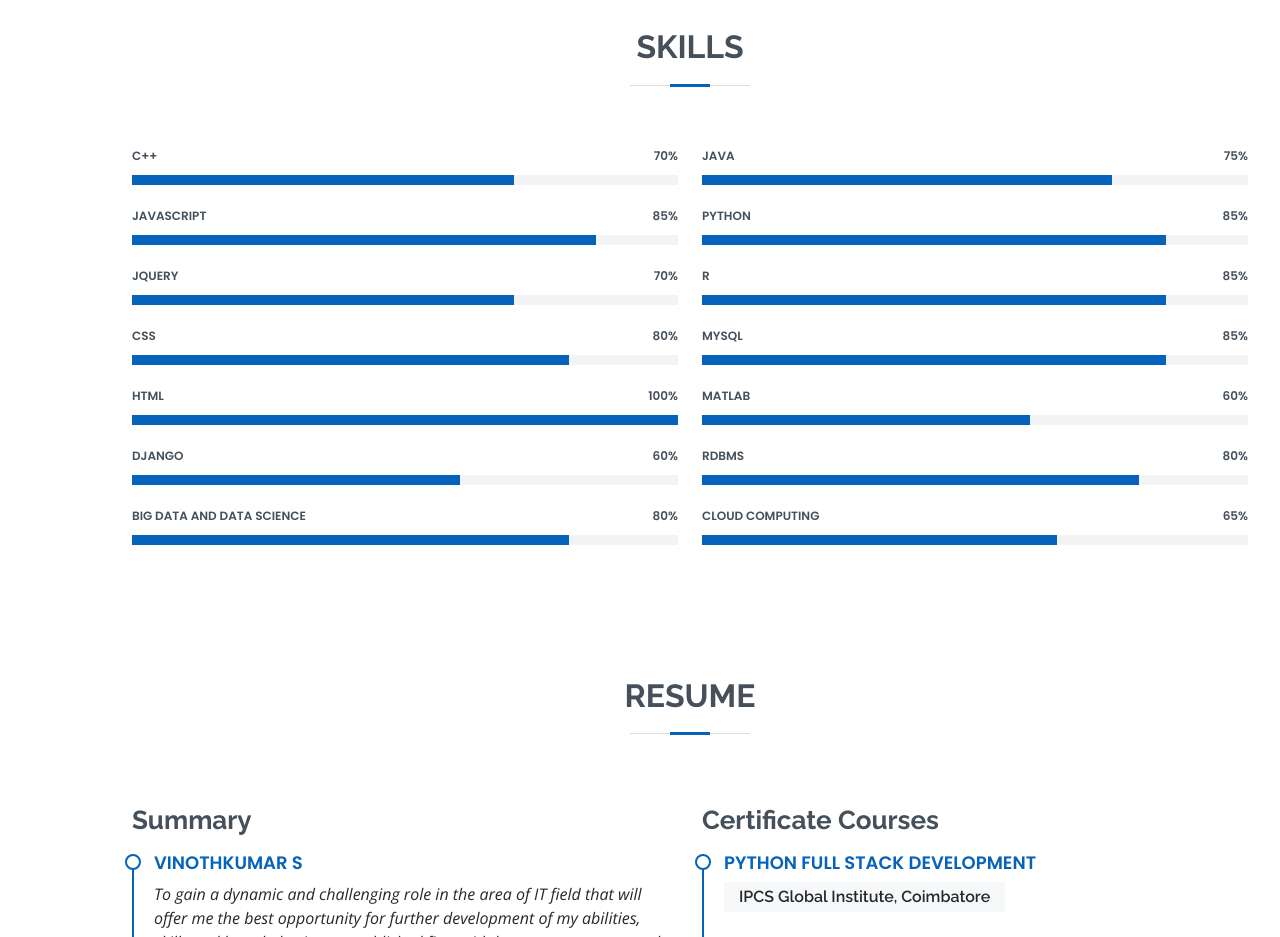
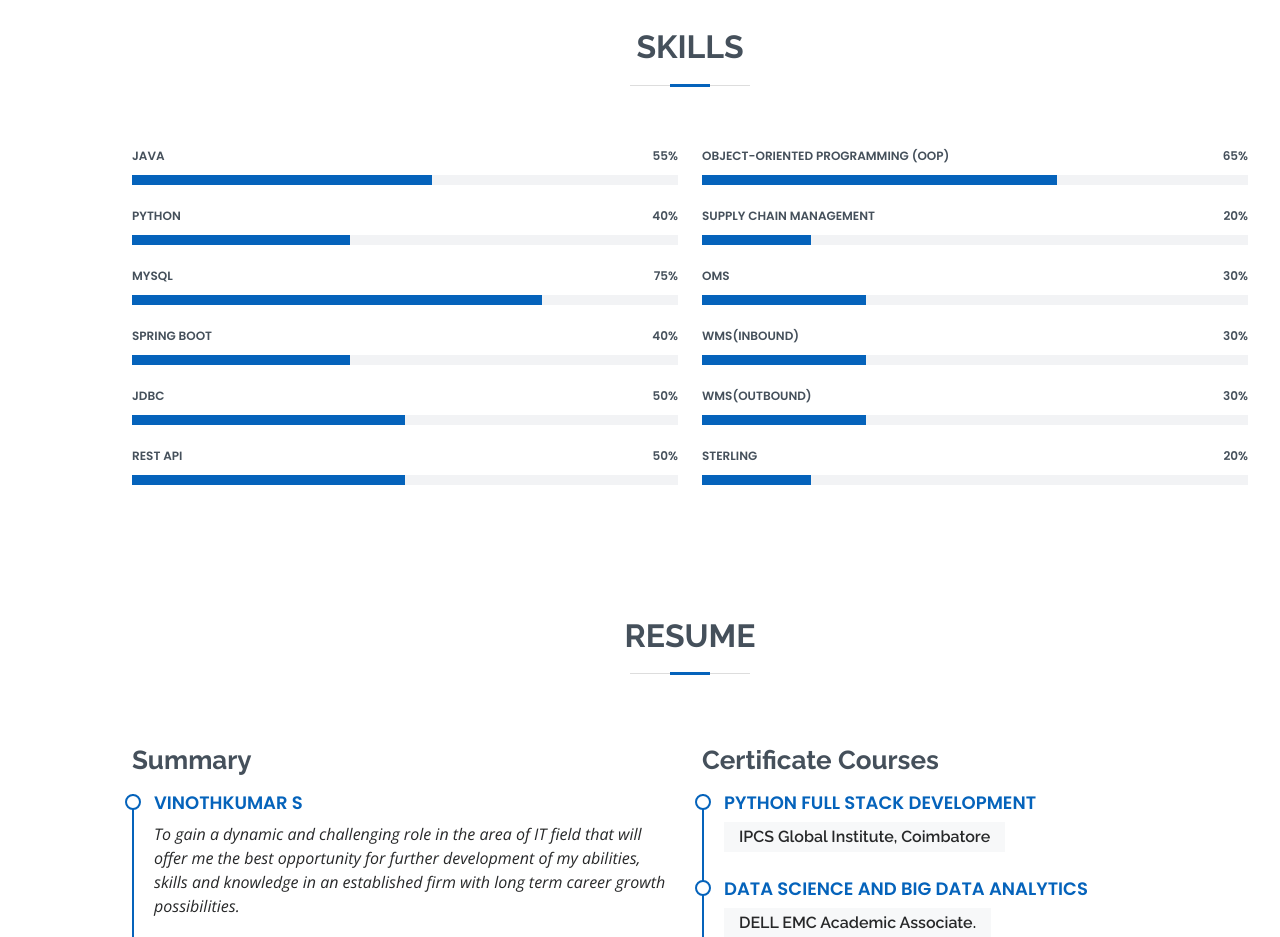
Before and after one commit to vinothsankar/vk, a plain HTML site: page index.html in a window 1280 px wide. Shown: the part 1360-2297 px from the top of the page. Drawn offline with nearby package versions, Linux system fonts and the light colour scheme.

Commit message:
Update index.html
Update skills based on sterling and java

```diff
--- a/index.html
+++ b/index.html
@@ -144,113 +144,96 @@
         <div class="row skills-content">
 
            <div class="col-lg-6">
-
 				 <div class="progress">
-              <span class="skill">C++ <i class="val">70%</i></span>
+              <span class="skill">Java <i class="val">55%</i></span>
               <div class="progress-bar-wrap">
-                <div class="progress-bar" role="progressbar" aria-valuenow="70" aria-valuemin="0" aria-valuemax="100"></div>
+                <div class="progress-bar" role="progressbar" aria-valuenow="55" aria-valuemin="0" aria-valuemax="100"></div>
               </div>
               </div>
 
             <div class="progress">
-              <span class="skill">JavaScript <i class="val">85%</i></span>
+              <span class="skill">Python <i class="val">40%</i></span>
               <div class="progress-bar-wrap">
-                <div class="progress-bar" role="progressbar" aria-valuenow="85" aria-valuemin="0" aria-valuemax="100"></div>
+                <div class="progress-bar" role="progressbar" aria-valuenow="40" aria-valuemin="0" aria-valuemax="100"></div>
               </div>
             </div>
 
             <div class="progress">
-              <span class="skill">JQuery <i class="val">70%</i></span>
-              <div class="progress-bar-wrap">
-                <div class="progress-bar" role="progressbar" aria-valuenow="70" aria-valuemin="0" aria-valuemax="100"></div>
-              </div>
-            </div>
-
-            <div class="progress">
-              <span class="skill">CSS <i class="val">80%</i></span>
-              <div class="progress-bar-wrap">
-                <div class="progress-bar" role="progressbar" aria-valuenow="80" aria-valuemin="0" aria-valuemax="100"></div>
-              </div>
-            </div>
-
-            <div class="progress">
-              <span class="skill">HTML <i class="val">100%</i></span>
-              <div class="progress-bar-wrap">
-                <div class="progress-bar" role="progressbar" aria-valuenow="100" aria-valuemin="0" aria-valuemax="100"></div>
-              </div>
-            </div>
-
-            <div class="progress">
-              <span class="skill">Django <i class="val">60%</i></span>
-              <div class="progress-bar-wrap">
-                <div class="progress-bar" role="progressbar" aria-valuenow="60" aria-valuemin="0" aria-valuemax="100"></div>
-              </div>
-            </div>
-
-            <div class="progress">
-              <span class="skill">Big Data and Data Science<i class="val">80%</i></span>
-              <div class="progress-bar-wrap">
-                <div class="progress-bar" role="progressbar" aria-valuenow="80" aria-valuemin="0" aria-valuemax="100"></div>
-              </div>
-            </div>
-
-          </div>
-
-          <div class="col-lg-6">
-
-            <div class="progress">
-              <span class="skill">Java <i class="val">75%</i></span>
+              <span class="skill">MySQL <i class="val">75%</i></span>
               <div class="progress-bar-wrap">
                 <div class="progress-bar" role="progressbar" aria-valuenow="75" aria-valuemin="0" aria-valuemax="100"></div>
               </div>
               </div>
 
               <div class="progress">
-              <span class="skill">Python <i class="val">85%</i></span>
+              <span class="skill">Spring Boot <i class="val">40%</i></span>
               <div class="progress-bar-wrap">
-                <div class="progress-bar" role="progressbar" aria-valuenow="85" aria-valuemin="0" aria-valuemax="100"></div>
+                <div class="progress-bar" role="progressbar" aria-valuenow="40" aria-valuemin="0" aria-valuemax="100"></div>
               </div>
               </div>
 
             <div class="progress">
-              <span class="skill">R <i class="val">85%</i></span>
+              <span class="skill">JDBC<i class="val">50%</i></span>
               <div class="progress-bar-wrap">
-                <div class="progress-bar" role="progressbar" aria-valuenow="85" aria-valuemin="0" aria-valuemax="100"></div>
+                <div class="progress-bar" role="progressbar" aria-valuenow="50" aria-valuemin="0" aria-valuemax="100"></div>
               </div>
               </div>
 
             <div class="progress">
-              <span class="skill">MySQL <i class="val">85%</i></span>
+              <span class="skill">REST API<i class="val">50%</i></span>
               <div class="progress-bar-wrap">
-                <div class="progress-bar" role="progressbar" aria-valuenow="85" aria-valuemin="0" aria-valuemax="100"></div>
+                <div class="progress-bar" role="progressbar" aria-valuenow="50" aria-valuemin="0" aria-valuemax="100"></div>
               </div>
               </div>
 
-              <div class="progress">
-              <span class="skill">MatLab <i class="val">60%</i></span>
-              <div class="progress-bar-wrap">
-                <div class="progress-bar" role="progressbar" aria-valuenow="60" aria-valuemin="0" aria-valuemax="100"></div>
-              </div>
+
           </div>
 
+          <div class="col-lg-6">
 				 <div class="progress">
-              <span class="skill">RDBMS<i class="val">80%</i></span>
-              <div class="progress-bar-wrap">
-                <div class="progress-bar" role="progressbar" aria-valuenow="80" aria-valuemin="0" aria-valuemax="100"></div>
-              </div>
-              </div>
-
-            <div class="progress">
-              <span class="skill">Cloud Computing<i class="val">65%</i></span>
+              <span class="skill">Object-Oriented Programming (OOP)<i class="val">65%</i></span>
               <div class="progress-bar-wrap">
                 <div class="progress-bar" role="progressbar" aria-valuenow="65" aria-valuemin="0" aria-valuemax="100"></div>
               </div>
               </div>
 
+            <div class="progress">
+              <span class="skill">Supply Chain Management <i class="val">20%</i></span>
+              <div class="progress-bar-wrap">
+                <div class="progress-bar" role="progressbar" aria-valuenow="20" aria-valuemin="0" aria-valuemax="100"></div>
+              </div>
             </div>
 
+
+            <div class="progress">
+              <span class="skill">OMS <i class="val">30%</i></span>
+              <div class="progress-bar-wrap">
+                <div class="progress-bar" role="progressbar" aria-valuenow="30" aria-valuemin="0" aria-valuemax="100"></div>
+              </div>
               </div>
 
+              <div class="progress">
+              <span class="skill">WMS(Inbound)<i class="val">30%</i></span>
+              <div class="progress-bar-wrap">
+                <div class="progress-bar" role="progressbar" aria-valuenow="30" aria-valuemin="0" aria-valuemax="100"></div>
+              </div>
+              </div>
+
+            <div class="progress">
+              <span class="skill">WMS(Outbound)<i class="val">30%</i></span>
+              <div class="progress-bar-wrap">
+                <div class="progress-bar" role="progressbar" aria-valuenow="30" aria-valuemin="0" aria-valuemax="100"></div>
+              </div>
+              </div>
+
+            <div class="progress">
+              <span class="skill">Sterling<i class="val">20%</i></span>
+              <div class="progress-bar-wrap">
+                <div class="progress-bar" role="progressbar" aria-valuenow="20" aria-valuemin="0" aria-valuemax="100"></div>
+              </div>
+              </div>
+          </div>
+        </div>
       </div>
     </section><!-- End Skills Section -->
 
```
Lines whose indentation alone changed are shown as unchanged.
